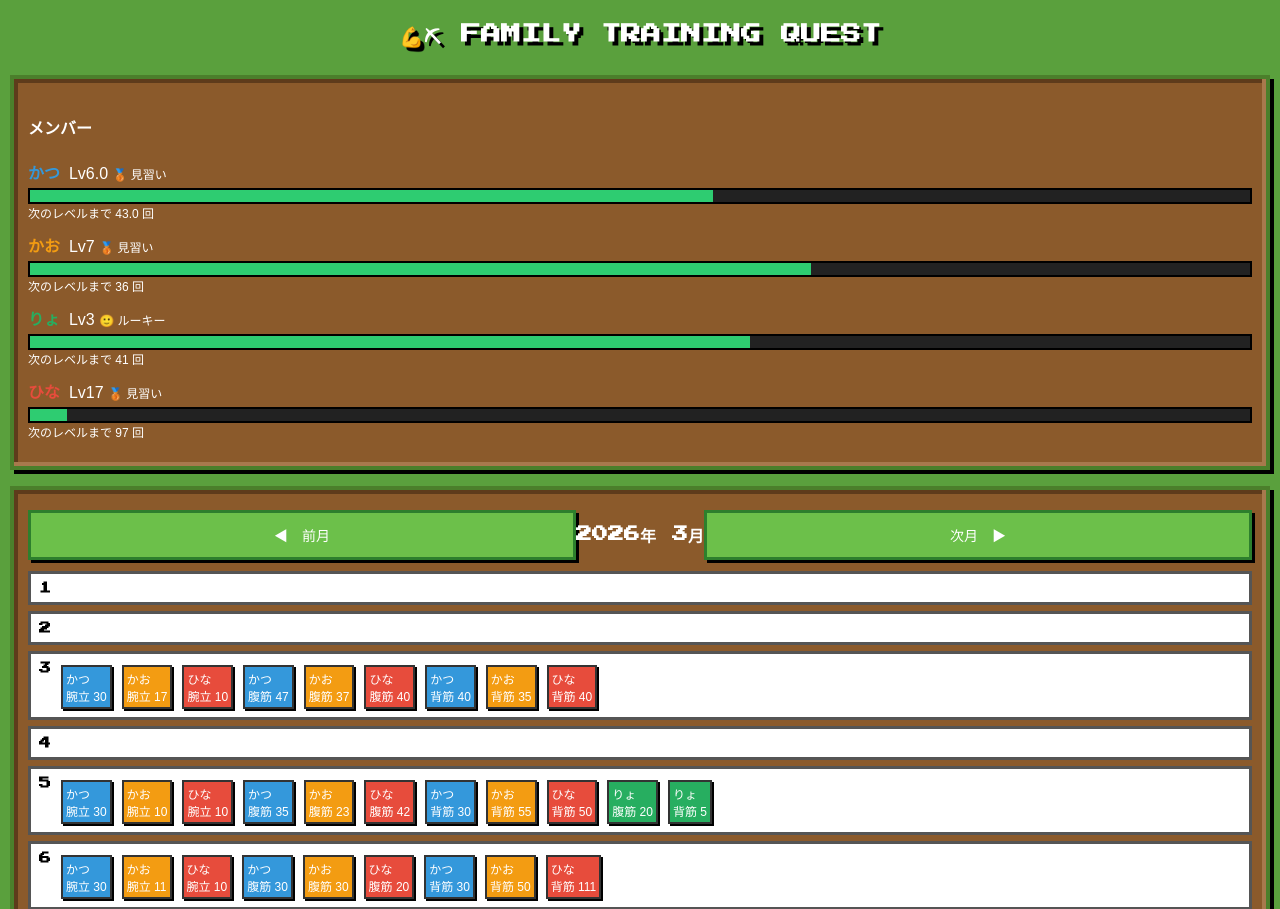
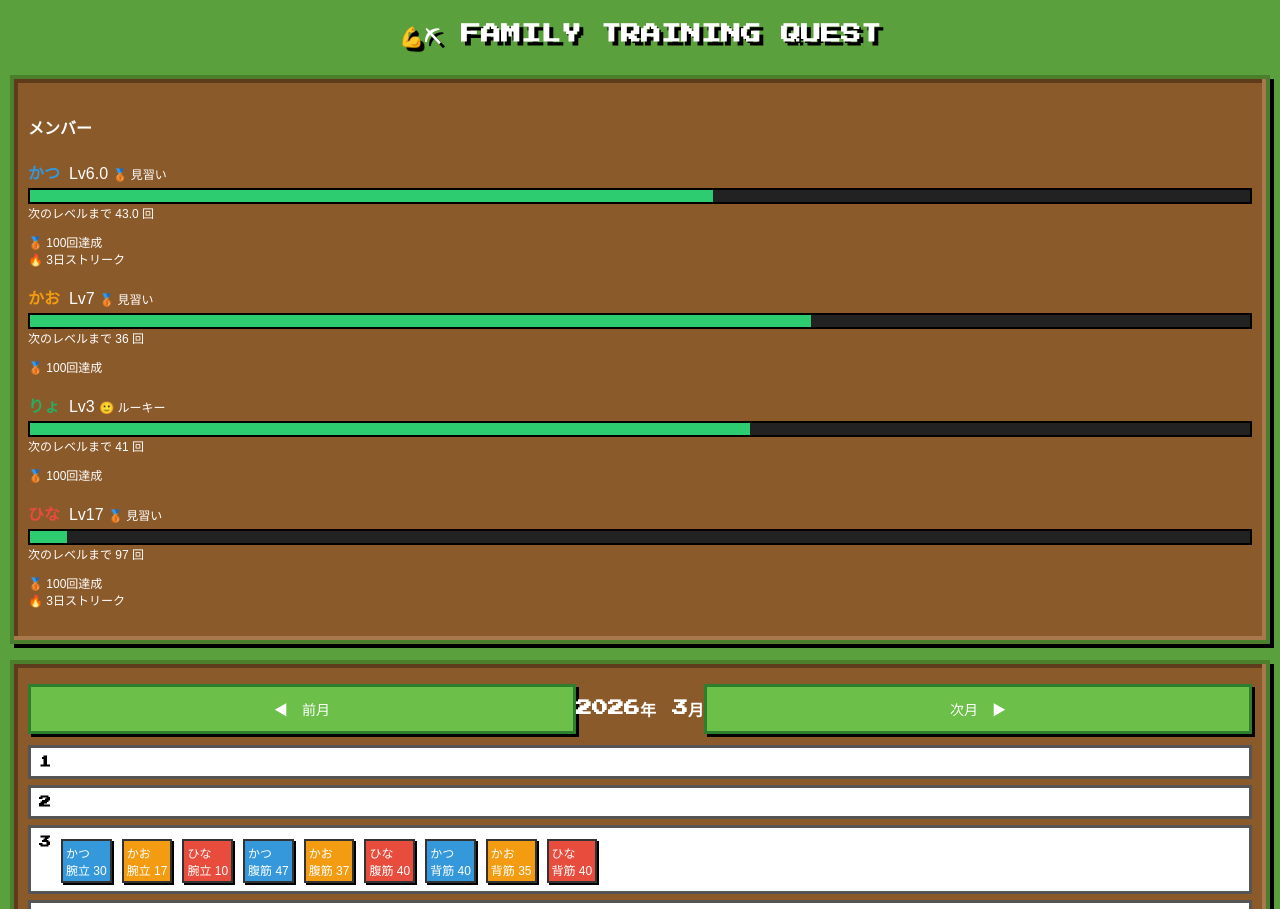
Before and after one commit to kmizuno0417-boop/family-workout-app, a Flask app: page / in a window 1280 px wide. Shown: the top 909 px of the page. Run offline with Flask 3, Linux system fonts and the light colour scheme; data comes from the database, SQL or seed files in the repository; some web fonts are replaced.

Commit message:
add_badge

```diff
--- a/app.py
+++ b/app.py
@@ -180,6 +180,48 @@ def index():
     # レベルシステム
     member_levels = {}
 
+    # バッジシステム
+    member_badges = {}
+
+    for m in members:
+
+        name = m[1]
+
+        row = query("""
+        SELECT SUM(reps)
+        FROM workouts w
+        JOIN members m ON w.member_id=m.id
+        WHERE m.name=?
+        """,(name,),one=True)
+
+        total = row[0] if row and row[0] else 0
+
+        badges = []
+
+        # 回数バッジ
+        if total >= 100:
+            badges.append("🥉 100回達成")
+
+        if total >= 3000:
+            badges.append("🥈 3000回達成")
+
+        if total >= 10000:
+            badges.append("🥇 10000回達成")
+
+        # ストリークバッジ
+        streak = calculate_streak(m[0])
+
+        if streak >= 3:
+            badges.append("🔥 3日ストリーク")
+
+        if streak >= 7:
+            badges.append("🔥 7日ストリーク")
+
+        if streak >= 30:
+            badges.append("🔥 30日ストリーク")
+
+        member_badges[name] = badges
+
     for m in members:
 
         name = m[1]
@@ -352,6 +394,7 @@ def index():
         member_streaks=member_streaks,
         streak_ranking=streak_ranking,
         member_levels=member_levels,
+        member_badges=member_badges,
         mountain_progress=mountain_progress
     )
 
--- a/templates/index.html
+++ b/templates/index.html
@@ -256,7 +256,18 @@ button.delete{
 </div>
 <div style="font-size:12px">次のレベルまで {{ lv.remain }} 回</div>
 </div>
+{% if member_badges[m[1]] %}
+<div style="margin-top:6px;font-size:12px">
+
+{% for b in member_badges[m[1]] %}
+<div>{{b}}</div>
 {% endfor %}
+
+</div>
+{% endif %}
+<br>
+{% endfor %}
+
 </div>
 
 <!-- カレンダー -->
```
